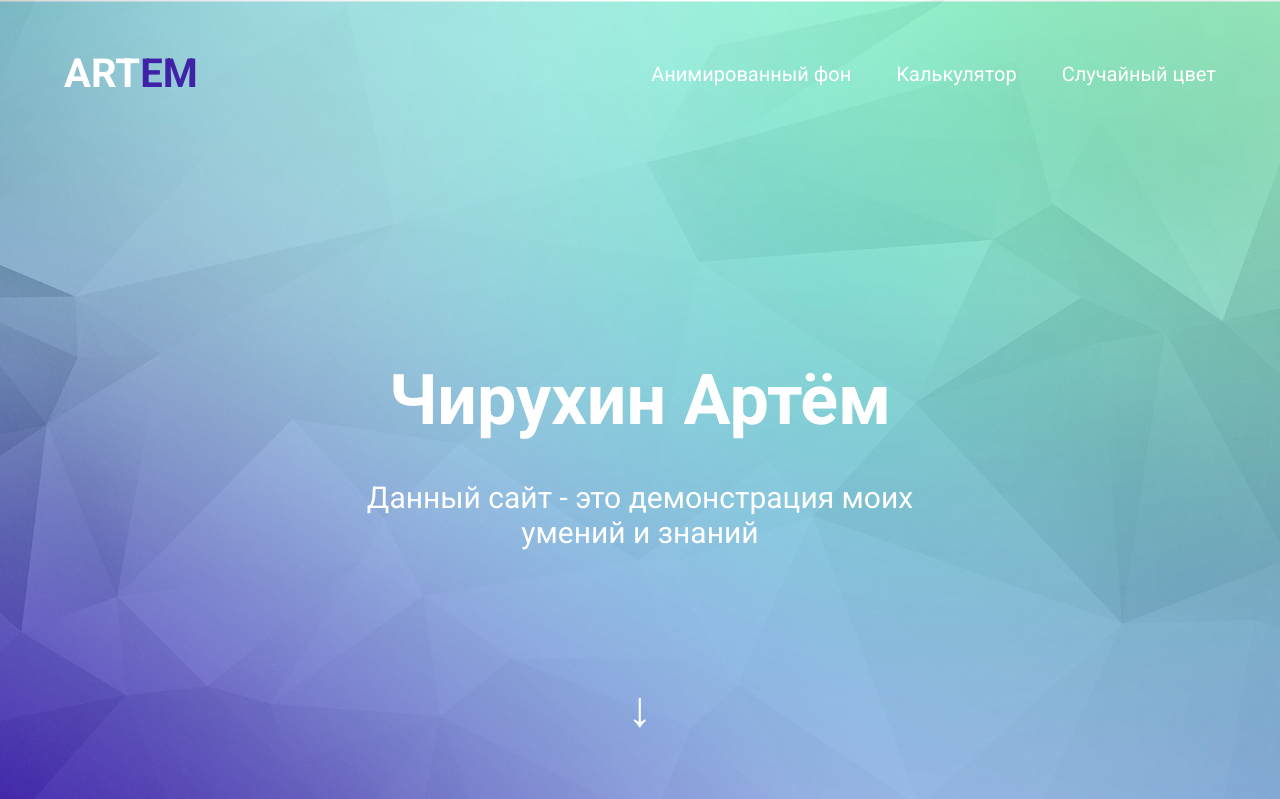
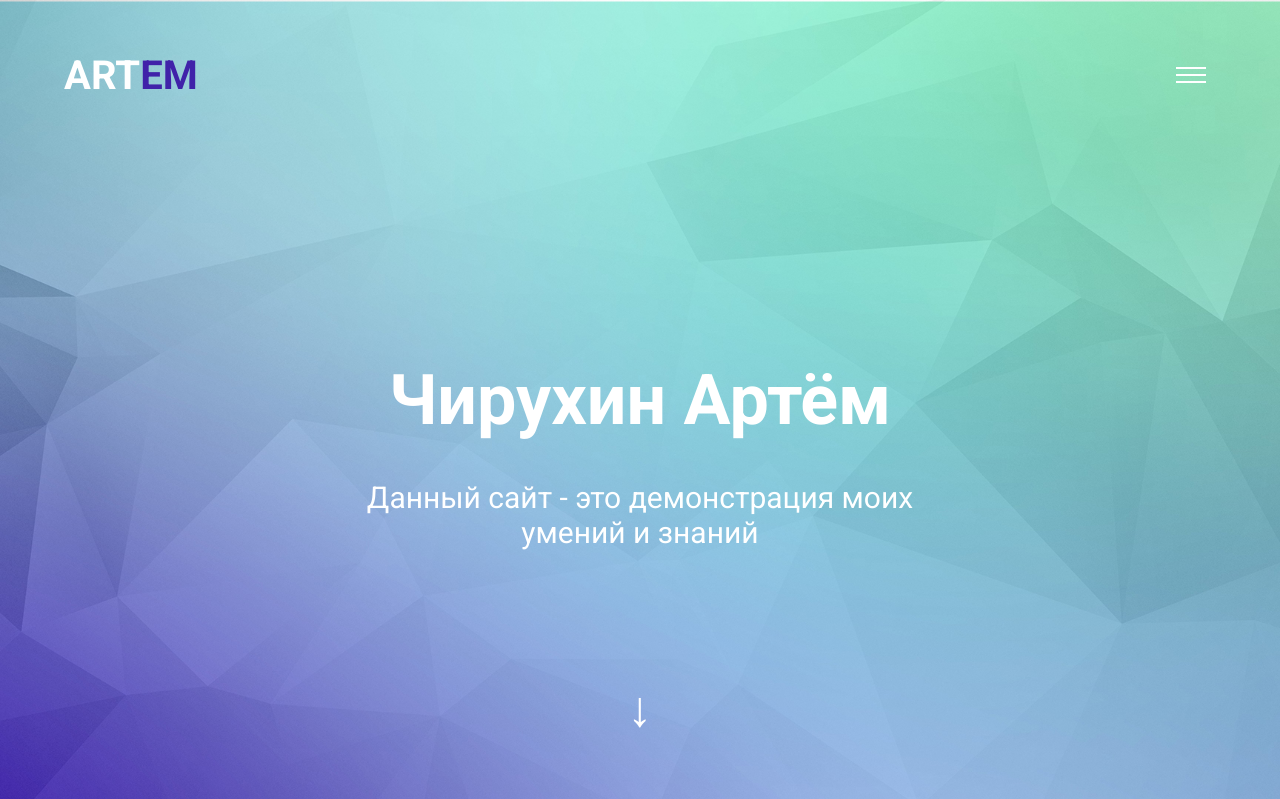
Before and after one commit to artemchiruhin/artemchiruhin.github.io, a PHP site: page / in a window 1280 px wide. Shown: the top 799 px of the page. Run offline with PHP 8.4, Linux system fonts and the light colour scheme.

Commit message:
Initial commit

```diff
--- a/css/style.css
+++ b/css/style.css
@@ -2,7 +2,6 @@
 *{
     padding: 0;
     margin: 0;
-    box-sizing: border-box;
     font-family: 'Roboto', sans-serif;
 }
 header{
@@ -27,10 +26,24 @@ header{
 .logo span{
     color: #4022a9;
 }
+nav{
+	display: flex;
+	justify-content: space-between;
+	align-items: center;
+}
 .menu{
     display: flex;
     justify-content: space-between;
     list-style: none;
+    position: relative;
+    opacity: 0;
+  	transform: scaleX(0);
+  	transform-origin: right center;
+  	transition: .3s;
+}
+.menu_active{
+  	opacity: 1;
+  	transform: scaleX(1);
 }
 .menu li{
     font-size: 20px;
@@ -43,6 +56,46 @@ header{
     color: #4022a9;
     cursor: pointer;
 }
+.menu-btn{
+  display: block;
+  width: 50px;
+  height: 50px;
+  position: relative;
+  margin-left: 20px;
+}
+.menu-btn span,
+.menu-btn span::before,
+.menu-btn span::after{
+  display: block;
+  width: 30px;
+  height: 2px;
+  background-color: #fff;
+  position: absolute;
+  top: calc(50% - 1px);
+  left: calc(50% - 15px);
+}
+.menu-btn span::before,
+.menu-btn span::after{
+  content: '';
+  transition: .3s;
+}
+.menu-btn span::before{
+  transform: translateY(-7px);
+}
+.menu-btn span::after{
+  transform: translateY(7px);
+}
+.menu-btn_active span{
+  height: 0;
+}
+.menu-btn_active span::before{
+  transform: rotate(45deg);
+}
+.menu-btn_active span::after{
+  transform: rotate(-45deg);
+}
+
+
 h1{
     font-size: 90px;
     font-weight: bold;
@@ -236,10 +289,20 @@ footer{
 @media screen and (max-width: 710px){
 	.menu{
 		flex-direction: column;
+		position: absolute;
+		top: 100px;
+		right: 5%;
+		opacity: 0;
+  		transform: scaleY(0);
+  		transform-origin: top center;
+  		transition: .3s;
+	}
+	.menu li{
+		margin-left: 0;
+	}
+	.menu_active{
+  	opacity: 1;
+  	transform: scaleY(1);
+
 	}
 }
-@media screen and (max-width: 435px){
-	.menu{
-		display: none;
-	}
-}
--- a/index.html
+++ b/index.html
@@ -18,6 +18,9 @@
                     <li id="calculator-link">Калькулятор</li>
                     <li id="randomColor-link">Случайный цвет</li>
                 </ul>
+                <a href="#" class="menu-btn">
+                    <span></span>
+                </a>
             </nav>
         </div>
         <h1>Чирухин Артём</h1>
--- a/js/script.js
+++ b/js/script.js
@@ -1,3 +1,13 @@
+// Менб
+let menuBtn = document.querySelector(".menu-btn");
+let menu = document.querySelector(".menu");
+menuBtn.onclick = function(e){
+  e.preventDefault;
+  menuBtn.classList.toggle("menu-btn_active");
+  menu.classList.toggle("menu_active");
+}
+
+
 // Калькулятор
 let text = document.querySelector(".text");
 let calc = document.querySelector(".calculator");
```
